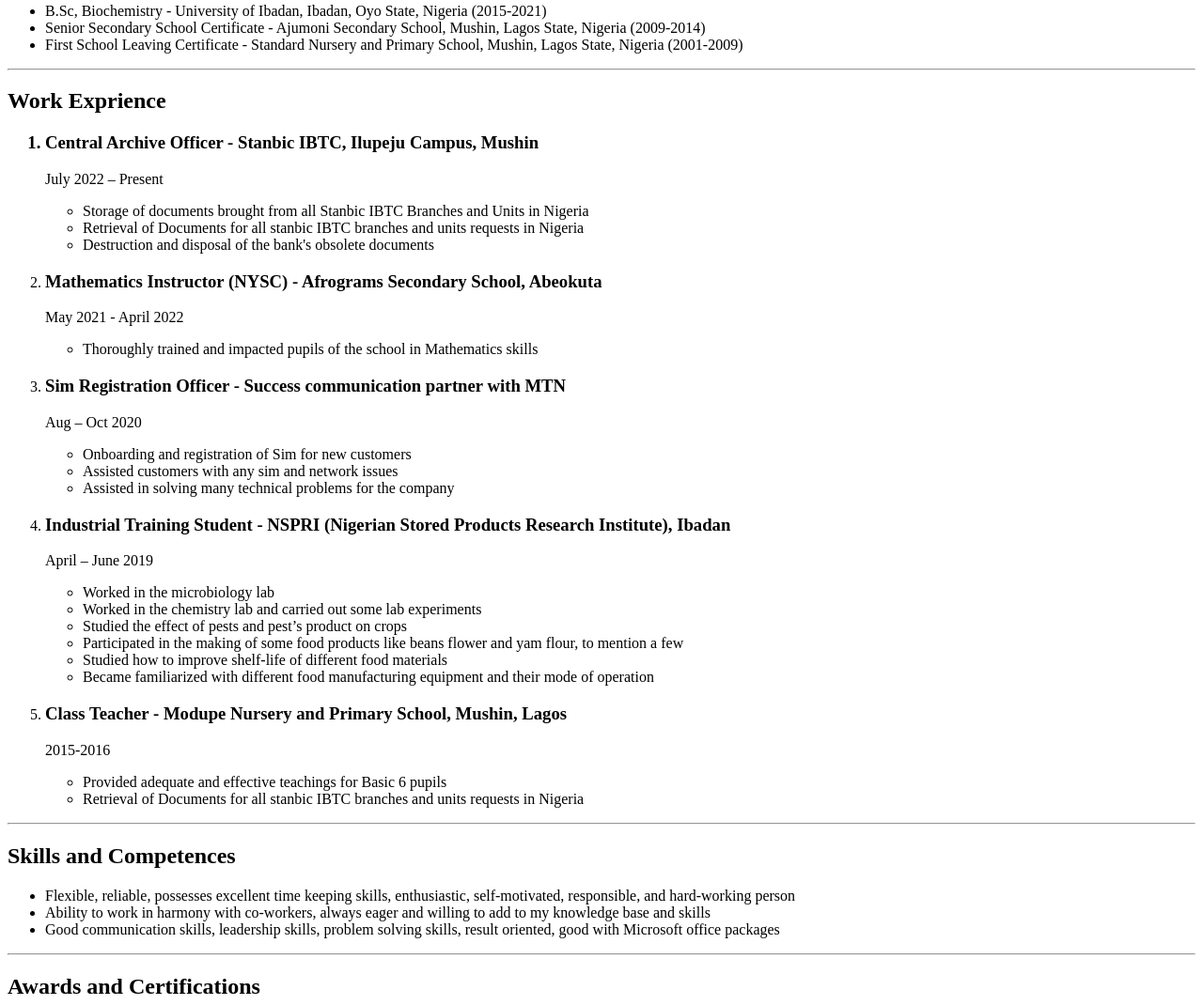
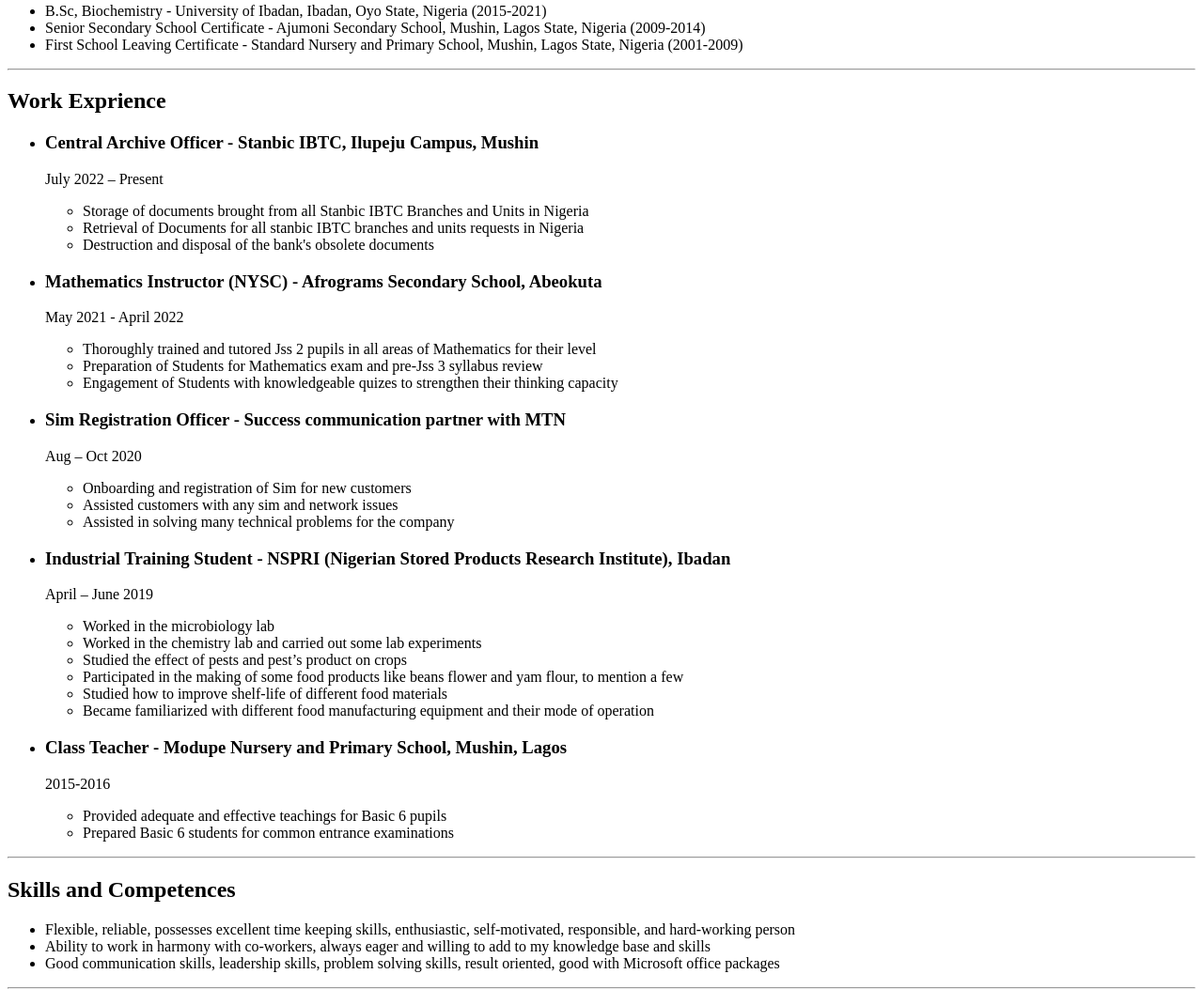
Before and after one commit to Danstringz/capstone_project_Resume, a plain HTML site: page index.html in a window 1280 px wide. Shown: the part 469-1539 px from the top of the page at 94% size. Drawn offline with Linux system fonts and the light colour scheme.

Commit message:
index.html

```diff
--- a/index.html
+++ b/index.html
@@ -20,22 +20,24 @@
         <hr/>
 
         <h2>Work Exprience</h2>
-        <ol type = "1">
-            <h3>
-                <li>Central Archive Officer - Stanbic IBTC, Ilupeju Campus, Mushin</li>
-            </h3>
+        <ul>
+            <li>
+                <h3>Central Archive Officer - Stanbic IBTC, Ilupeju Campus, Mushin</h3>
                 <p>July 2022 – Present</p>
                 <ul>
                     <li>Storage of documents brought from all Stanbic IBTC Branches and Units in Nigeria</li>
                     <li>Retrieval of Documents for all stanbic IBTC branches and units requests in Nigeria</li>
                     <li>Destruction and disposal of the bank's obsolete documents</li>
                 </ul>
+            </li>
 
             <li>
                 <h3>Mathematics Instructor (NYSC) - Afrograms Secondary School, Abeokuta</h3>
                 <p>May 2021 - April 2022</p>
                 <ul>
-                    <li>Thoroughly trained and impacted pupils of the school in Mathematics skills</li>
+                    <li>Thoroughly trained and tutored Jss 2 pupils in all areas of Mathematics for their level</li>
+                    <li>Preparation of Students for Mathematics exam and pre-Jss 3 syllabus review</li>
+                    <li>Engagement of Students with knowledgeable quizes to strengthen their thinking capacity</li>
                 </ul>
             </li>
 
@@ -67,10 +69,10 @@
                 <p>2015-2016</p>
                 <ul>
                     <li>Provided adequate and effective teachings for Basic 6 pupils</li>
-                    <li>Retrieval of Documents for all stanbic IBTC branches and units requests in Nigeria</li>
+                    <li>Prepared Basic 6 students for common entrance examinations</li>
                 </ul>
             </li>
-        </ol>
+        </ul>
         <hr/>
 
         <h2>Skills and Competences</h2>
@@ -90,7 +92,7 @@
 
         <h2>Others</h2>
         <ul>
-            <li><a href="./Public/attributes.html">Click here to know more about me</a></li>
+            <li><a href="./Public/attributes.html" draggable="false">Click here to know more about me</a></li>
             <li><a href="./Public/contact.html" draggable="false">Contact Me</a></li>
         </ul>
 
```
Lines whose indentation alone changed are shown as unchanged.
